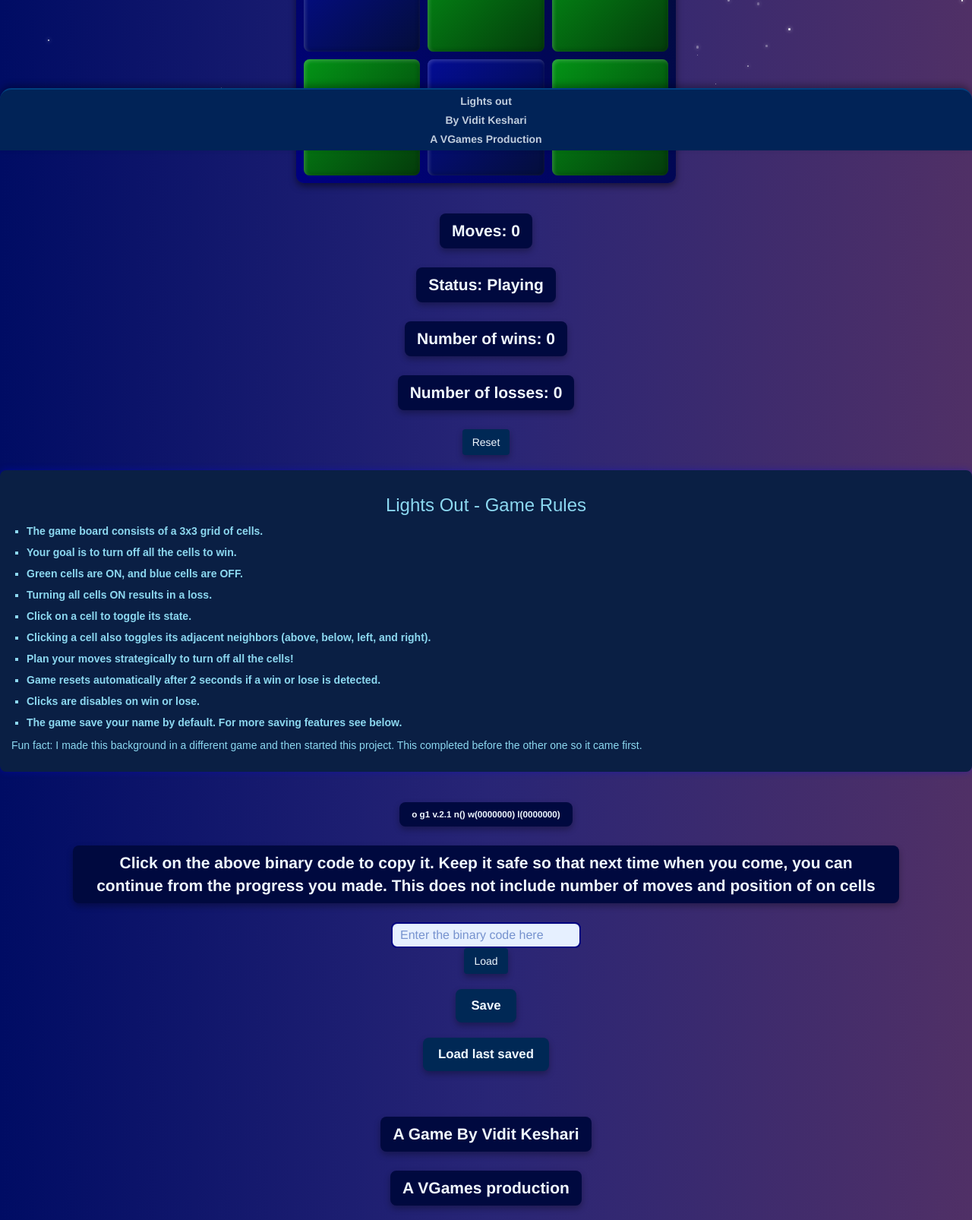
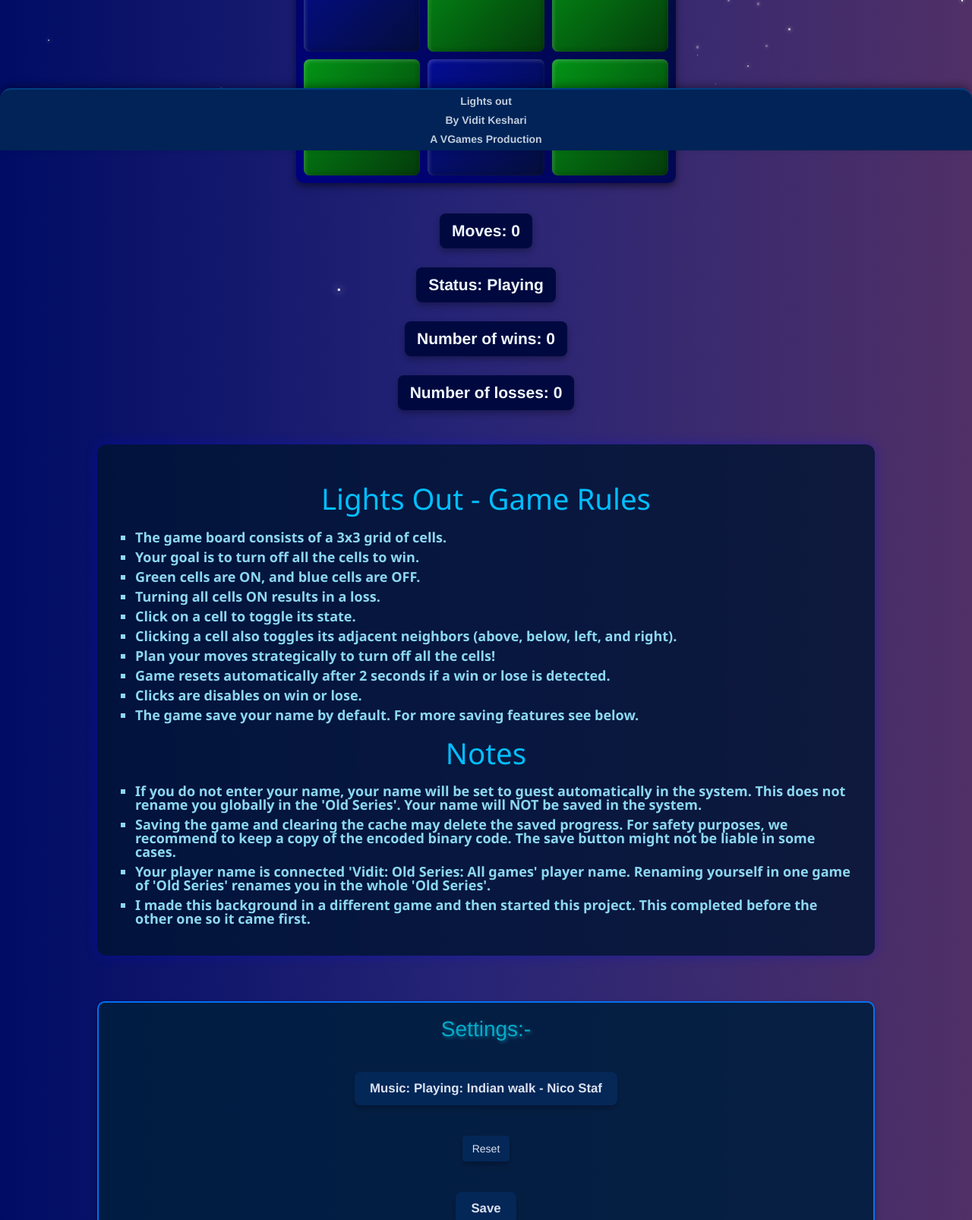
Before and after one commit to Vidit-Keshari/lights-out, a plain HTML site: page index.html in a window 1280 px wide. Shown: the part 602-2208 px from the top of the page at 76% size. Drawn offline with nearby package versions, Linux system fonts and the light colour scheme.

Commit message:
Update v.2.2
A minor update for improvements.

```diff
--- a/index.html
+++ b/index.html
@@ -31,7 +31,7 @@
         <br><br>
         <div id="main-body">
             <center>
-                <h3 id="head">Lights Out - Game</h3>
+                <h2 id="head">Lights Out - Game</h2>
                 <div id="game-area">
                     <div id="player">
                         <input type="text" placeholder="player-name" id="player-name" class="form-control">
@@ -59,13 +59,10 @@
                         <br><br>
                         <label>Number of losses: <b id="losses">0</b></label>
                         <br><br>
-                        <button onclick="reset();" id="reset" class="btn">Reset</button>
-                        <br><br>
                     </div>
                 </div>
-            </center>
                 <div id="rules">
-                <h3>Lights Out - Game Rules</h3>
+                    <h2>Lights Out - Game Rules</h2>
                     <ul>
                         <li>The game board consists of a 3x3 grid of cells.</li>
                         <li>Your goal is to turn off all the cells to win.</li>
@@ -78,29 +75,64 @@
                         <li>Clicks are disables on win or lose.</li>
                         <li>The game save your name by default. For more saving features see below.</li>
                     </ul>
-                <p>Fun fact: I made this background in a different game and then started this project. This completed
+                    <h2>Notes</h2>
+                    <ul>
+                        <li>If you do not enter your name, your name will be set to guest automatically in the system.
+                            This does
+                            not rename you globally in the 'Old Series'. Your name will NOT be saved in the system.
+                        </li>
+                        <li>Saving the game and clearing the cache may delete the saved progress. For safety purposes,
+                            we
+                            recommend to keep a copy of the encoded binary code. The save button might not be liable in
+                            some
+                            cases.
+                        </li>
+                        <li>Your player name is connected 'Vidit: Old Series: All games' player name. Renaming yourself
+                            in one
+                            game of 'Old Series' renames you in the whole 'Old Series'.
+                        </li>
+                        <li>I made this background in a different game and then started this project. This
+                            completed
                             before the other one so it came first.
-                </p>
+                        </li>
+                    </ul>
+                </div>
+            </center>
+            <br><br>
+            <center>
+                <div id="settings">
+                    <h2>Settings:- </h2>
+                    <br><br>
+                    <div id="music-settings">
+                        <button onclick="toggleMusic();">Music: <b id="playing">Playing: Indian walk - Nico
+                                Staf</b></button>
                     </div>
                     <br><br>
-            <div id="save">
-                <center>
+                    <div id="restart-settings">
+                        <button onclick="reset();" id="reset" class="btn">Reset</button>
+                    </div>
+                    <br><br>
+                    <div id="save-settings">
+                        <button onclick="save();">Save</button>
+                        <br><br>
+                        <button onclick="load();">Load last saved</button>
+                        <br><br>
                         <label id="encoded"></label>
                         <br><br>
-                    <label>Click on the above binary code to copy it. Keep it safe so that next time when you come, you
-                        can continue from the progress you made. This does not include number of moves and position of
+                        <label>Click on the above binary code to copy it. Keep it safe so that next time when you come,
+                            you
+                            can continue from the progress you made. This does not include number of moves and position
+                            of
                             on cells
                         </label>
                         <br><br>
                         <input type="text" class="form-control" id="string" placeholder="Enter the binary code here">
+                        <br>
                         <button onclick="decode();" class="btn">Load</button>
                         <br><br>
-                    <button onclick="save();">Save</button>
-                    <br><br>
-                    <button onclick="load();">Load last saved</button>
-                    <br><br>
+                    </div>
+                </div>
             </center>
-            </div>
         </div>
         <div id="copyright-footer">
             <center>
@@ -121,6 +153,10 @@
         </div>
         <br><br><br><br><br><br>
     </div>
+    <audio id="background-music" loop autoplay>
+        <source src="Indian Walk - Nico Staf.mp3" type="audio/mp3">
+        Your browser does not support Music.
+    </audio>
 </body>
 
 </html>
--- a/main.js
+++ b/main.js
@@ -4,6 +4,7 @@ var moves = 0;
 var wins = 0;
 var losses = 0;
 var player = "";
+var playing = true;
 var encoded_binary = "";
 var decoded = {};
 
@@ -78,7 +79,7 @@ const CHARS = {
 const about = {
     series: "o", //old
     game: "g1", //game 1 lights out
-    version: "v.2.1" //version v.2.1
+    version: "v.2.2" //version
 };
 
 //    Functions
@@ -151,13 +152,23 @@ document.addEventListener("DOMContentLoaded", function () {
         });
     });
 
-    document.addEventListener("scroll", () => {
-        let scroll_pos = window.scrollY;
-        const moon = document.querySelector("#moon");
-        var new_pos = (((scroll_pos * 0.9) - scroll_pos) + 185);
+    const moon = document.querySelector("#moon");
+    let latestScrollY = 0;
+    let ticking = false;
 
-        if (moon) {
-            moon.style.top = `${new_pos}px`;
+    function updateMoonPosition() {
+        const moonOffset = (-0.1 * latestScrollY);
+        moon.style.transform = `translateY(${moonOffset}px)`;
+        ticking = false;
+    }
+
+    updateMoonPosition();
+
+    window.addEventListener("scroll", () => {
+        latestScrollY = window.scrollY;
+        if (!ticking) {
+            window.requestAnimationFrame(updateMoonPosition);
+            ticking = true;
         }
     });
 });
@@ -200,6 +211,14 @@ document.addEventListener("DOMContentLoaded", () => {
         navigator.clipboard.writeText(encoded_binary);
         window.alert("Copied to clipboard");
     });
+
+    const music = document.getElementById("background-music");
+    music.volume = 0.1;
+
+    setTimeout(() => {
+        music.play();
+        playing = true;
+    }, 5000);
 });
 //   Mechanics
 
@@ -472,6 +491,22 @@ function load() {
     }
 }
 
+//    Music
+function toggleMusic() {
+    const music = document.getElementById("background-music");
+    const musicDisplay = document.getElementById("playing");
+    if (playing) {
+        music.pause();
+        playing = false;
+        musicDisplay.innerHTML = "Mute";
+    } else if (!playing) {
+        music.play();
+        playing = true;
+        musicDisplay.innerHTML = "Playing: Indian walk - Nico Staf";
+    }
+    music.volume = 0.1;
+}
+
 //    devloper tools
 function dev() {
     let op_code = window.prompt("Developer tools: Enter command");
--- a/style.css
+++ b/style.css
@@ -70,7 +70,7 @@ body {
     border-radius: 50%;
     box-shadow: 0 0 20px #ffffcc;
     z-index: -1;
-    transition: transform 0.3s linear;
+    transition: transform 0.1s linear;
 }
 
 .shooting-stars {
@@ -163,8 +163,13 @@ label:hover {
     transform: scale(1.05);
 }
 
-label#encoded {
-    font-size: smaller;
+#encoded {
+    font-size: small !important;
+    max-width: 90% !important;
+    padding: 1% !important;
+    overflow: hidden;
+    white-space: wrap;
+    text-overflow: ellipsis;
 }
 
 button {
@@ -176,7 +181,6 @@ button {
     border: none;
     border-radius: 8px;
     cursor: pointer;
-    display: inline-block;
     box-shadow: 0 4px 8px rgba(0, 0, 0, 0.3);
     transition: 0.3s, transform 0.2s;
 }
@@ -228,20 +232,22 @@ button:focus {
 }
 
 #rules {
-    background-color: #0a1f44;
+    background-color: rgba(0, 20, 50, 0.8);
     color: #8cd8f0;
-    padding: 15px;
-    border-radius: 8px;
-    width: fit-content;
-    font-family: Arial, sans-serif;
-    box-shadow: 0 0 10px rgba(0, 0, 255, 0.3);
-    width: 100%;
-    padding-top: 1%;
+    border-radius: 12px;
+    padding: 30px;
+    margin: 20px auto;
+    max-width: 80%;
+    font-family: 'Segoe UI', Tahoma, Geneva, Verdana, sans-serif;
+    font-size: large;
+    line-height: 1;
+    box-shadow: 0 0 15px rgba(0, 0, 255, 0.3);
 }
 
 #rules ul {
     list-style-type: square;
     padding-left: 20px;
+    text-align: left;
 }
 
 #rules li {
@@ -250,10 +256,17 @@ button:focus {
     transition: color 0.1s ease-in-out, text-shadow 0.2s ease-in-out;
 }
 
-h3 {
+h2 {
     align-self: center;
     text-align: center;
     transition: color 0.1s ease-in-out, text-shadow 0.2s ease-in-out;
+}
+
+#rules h2 {
+    color: #00bfff;
+    font-size: 3vw;
+    text-align: center;
+    margin-bottom: 20px;
 }
 
 #rules li:hover {
@@ -261,12 +274,12 @@ h3 {
     text-shadow: 0 0 8px rgba(0, 191, 255, 0.8);
 }
 
-#rules h3:hover {
+#rules h2:hover {
     color: #cff3f3;
     text-shadow: 0 0 8px rgba(30, 190, 255, 0.8);
 }
 
-h3#head {
+#head {
     color: #00bfff;
     font-size: 28px;
     text-transform: uppercase;
@@ -279,7 +292,7 @@ h3#head {
     max-width: 400px;
 }
 
-h3#head:hover {
+#head:hover {
     color: #ffffff;
     text-shadow: 0 0 20px rgba(0, 191, 255, 1), 0 0 30px rgba(0, 191, 255, 0.8);
     transform: scale(1.05);
@@ -317,6 +330,40 @@ button#rename {
     height: fit-content;
 }
 
+#settings {
+    display: block;
+    width: 80%;
+    max-width: 80%;
+    background-color: #001f3f;
+    color: #ffffff;
+    padding: 20px;
+    border-radius: 10px;
+    box-shadow: 0 4px 8px rgba(0, 0, 0, 0.3);
+    border: 2px solid #007bff;
+    opacity: 90%;
+}
+
+#settings label, #settings button {
+    height: fit-content;
+}
+
+#settings h2 {
+    max-width: fit-content;
+    font-size: 28px;
+    color: #00bcd4;
+    margin: 0;
+    text-shadow: 2px 2px 4px rgba(0, 188, 212, 0.5);
+    transition: all ease-in-out 0.3s;
+}
+
+#settings h2:hover {
+    transform: scale(1.1);
+    color: #4ae7e2;
+    text-shadow: 0 0 15px #4ae7e2, 0 0 30px #4ae7e2;
+    border-radius: 10px;
+    padding: 5px 20px;
+}
+
 /*    Animation Definitions   */
 @keyframes shootingStar {
     0% {
```
Also changed, not shown: 1 other file. Lines whose indentation alone changed are shown as unchanged.
